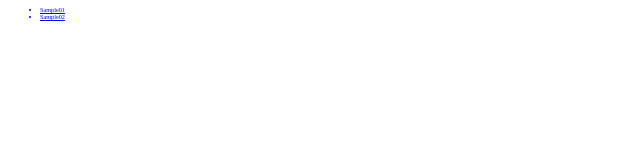
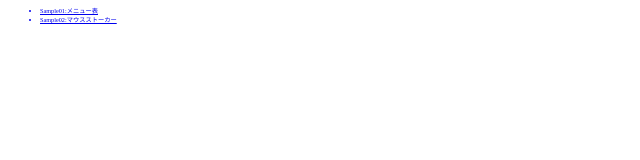
Before and after one commit to RikutoOgaki/framer-motion, a Next.js app: page / in a window 1280 px wide. Shown: the top 160 px of the page, without its empty margins (0-640 px from the left). Built offline with nearby package versions, Linux system fonts and the light colour scheme.

Commit message:
nextframer

```diff
--- a/src/pages/index.tsx
+++ b/src/pages/index.tsx
@@ -5,8 +5,8 @@ export default function Index() {
     <>
       <div>
         <ul>
-          <Link href={'./samples/01'}><li>Sample01</li></Link>
-          <Link href={'./samples/02'}><li>Sample02</li></Link>
+          <Link href={'./samples/01'}><li>Sample01:メニュー表</li></Link>
+          <Link href={'./samples/02'}><li>Sample02:マウスストーカー</li></Link>
         </ul>
       </div>
     </>
```
Also changed, not shown: src/pages/samples/03/index.tsx (added).
